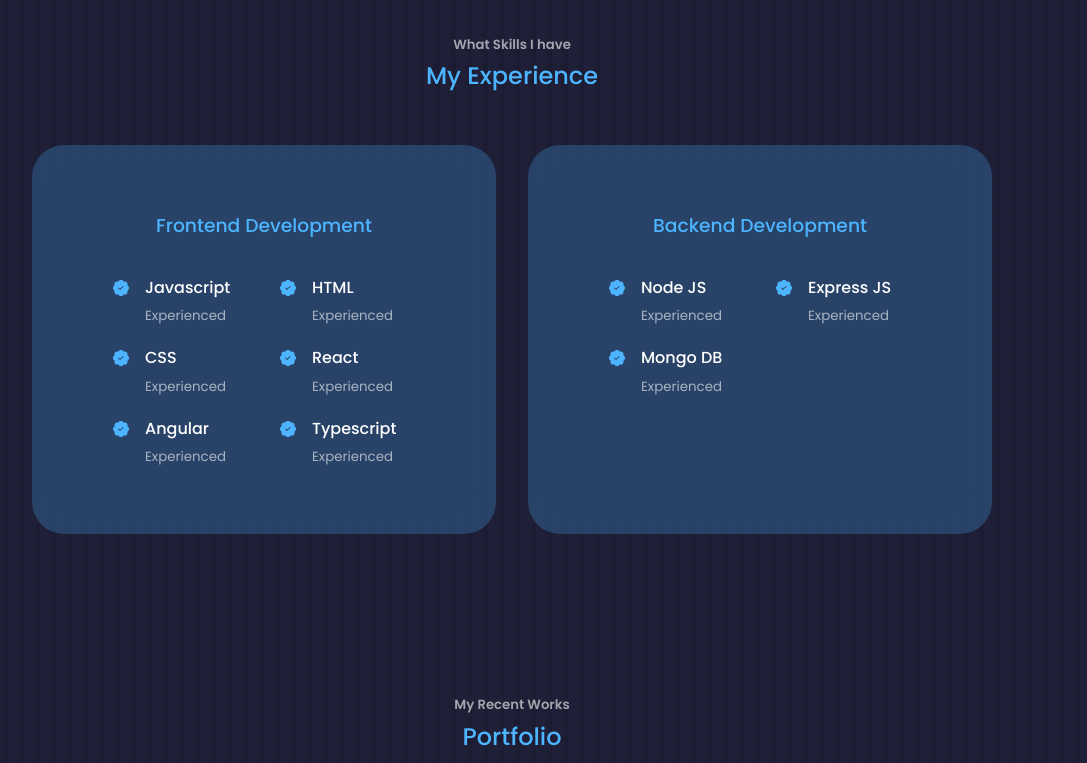
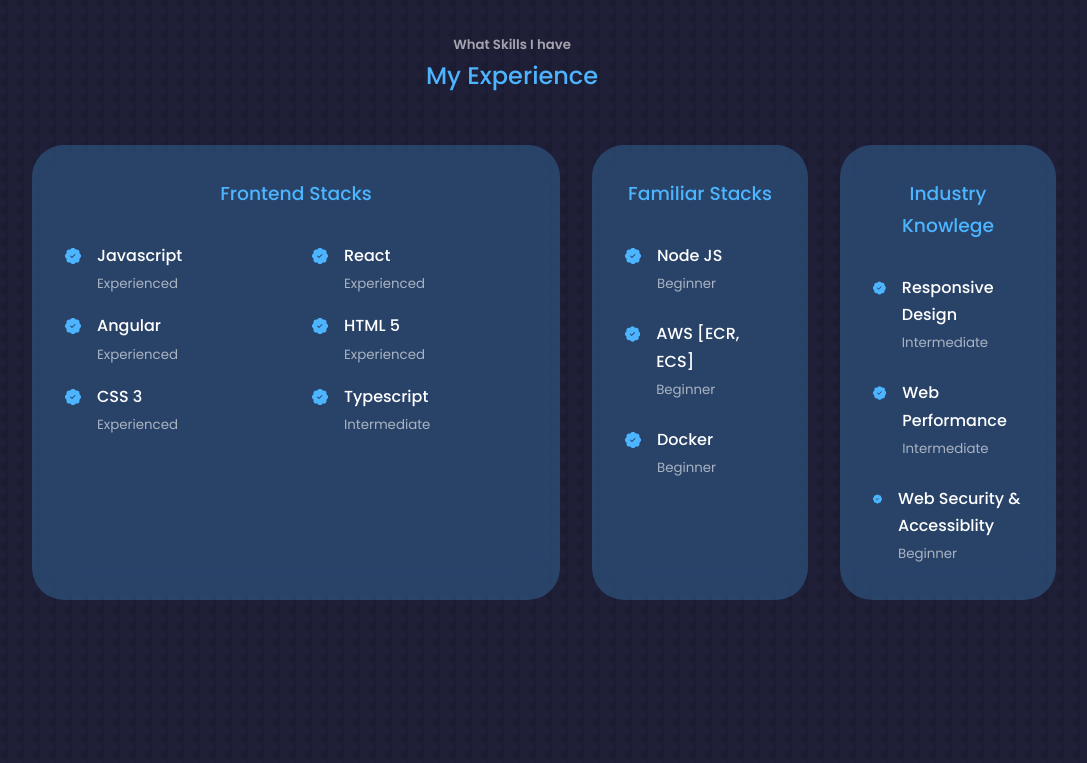
Before and after one commit to AnbarasanJ24/Portfolio-Anbarasan, a React (Create React App) app: page / in a window 1280 px wide. Shown: the part 1797-2560 px from the top of the page, without its empty margins (128-1215 px from the left). Built offline with nearby package versions, Linux system fonts and the light colour scheme.

Commit message:
Improved Experience Section

```diff
--- a/src/components/experience/Experience.jsx
+++ b/src/components/experience/Experience.jsx
@@ -1,6 +1,6 @@
 import React from 'react'
 import './experience.css'
-import { BsPatchCheckFill } from 'react-icons/bs'
+import { frontendSkills ,familiarSkills, industryKnowledge } from '../../data/skills';
 
 const Experience = () => {
   return (
@@ -10,78 +10,66 @@
 
       <div className="container experience__container">
         <div className="experience__frontend">
-          <h3>Frontend Development</h3>
+          <h3>Frontend Stacks</h3>
           <div className="experience__content">
-            <article className='experience__details'>
-              <BsPatchCheckFill className='experience__details-icon' />
+            {
+              frontendSkills.map(skill => {
+                let { id, icon, name, experience } = skill
+
+                return (
+                  <article className='experience__details' key={id}>
+                    {icon}
                     <div>
-              <h4>Javascript</h4>
-              <small className='text-light'>Experienced</small>
+                      <h4>{name}</h4>
+                      <small className='text-light'>{experience}</small>
                     </div>
                   </article>
-            <article className='experience__details'>
-              <BsPatchCheckFill className='experience__details-icon' />
-              <div>
-              <h4>HTML</h4>
-              <small className='text-light'>Experienced</small>
-              </div>
-            </article>
-            <article className='experience__details'>
-              <BsPatchCheckFill className='experience__details-icon' />
-              <div>
-              <h4>CSS</h4>
-              <small className='text-light'>Experienced</small>
-              </div>
-            </article>
-            <article className='experience__details'>
-              <BsPatchCheckFill className='experience__details-icon' />
-              <div>
-              <h4>React</h4>
-              <small className='text-light'>Experienced</small>
-              </div>
-            </article>
-            <article className='experience__details'>
-              <BsPatchCheckFill className='experience__details-icon' />
-              <div>
-              <h4>Angular</h4>
-              <small className='text-light'>Experienced</small>
-              </div>
-            </article>
-            <article className='experience__details'>
-              <BsPatchCheckFill className='experience__details-icon' />
-              <div>
-              <h4>Typescript</h4>
-              <small className='text-light'>Experienced</small>
-              </div>
-            </article>
+                )
+              })
+            }
           </div>
         </div>
 
 
-        <div className="experience__backend">
-          <h3>Backend Development</h3>
+        <div className="experience__others">
+          <h3>Familiar Stacks</h3>
           <div className="experience__content">
-            <article className='experience__details'>
-              <BsPatchCheckFill className='experience__details-icon' />
+          {
+              familiarSkills.map(skill => {
+                let { id, icon, name, experience } = skill
+
+                return (
+                  <article className='experience__details' key={id}>
+                    {icon}
                     <div>
-              <h4>Node JS</h4>
-              <small className='text-light'>Experienced</small>
+                      <h4>{name}</h4>
+                      <small className='text-light'>{experience}</small>
                     </div>
                   </article>
-            <article className='experience__details'>
-              <BsPatchCheckFill className='experience__details-icon' />
+                )
+              })
+            }
+          </div>
+        </div>
+
+        <div className="experience__others">
+          <h3>Industry Knowlege</h3>
+          <div className="experience__content">
+          {
+              industryKnowledge.map(skill => {
+                let { id, icon, name, experience } = skill
+
+                return (
+                  <article className='experience__details' key={id}>
+                    {icon}
                     <div>
-              <h4>Express JS</h4>
-              <small className='text-light'>Experienced</small>
+                      <h4>{name}</h4>
+                      <small className='text-light'>{experience}</small>
                     </div>
                   </article>
-            <article className='experience__details'>
-              <BsPatchCheckFill className='experience__details-icon' />
-              <div>
-              <h4>Mongo DB</h4>
-              <small className='text-light'>Experienced</small>
-              </div>
-            </article>
+                )
+              })
+            }
           </div>
         </div>
       </div>
--- a/src/components/experience/experience.css
+++ b/src/components/experience/experience.css
@@ -1,13 +1,13 @@
 .experience__container{
     display: grid;
-    grid-template-columns: repeat(2, 1fr);
+    grid-template-columns:55% 22.5% 22.5%;
     gap: 2rem;
     margin-top: 3rem;
 }
 
 .experience__container > div{
     background-color: #4db5ff40;
-    padding: 4rem 5rem;
+    padding: 2rem 2rem;
     border-radius: 2rem;
     border: 1px solid transparent;
     backdrop-filter: blur(15px);
@@ -26,11 +26,18 @@
     color: var(--color-primary);
 }
 
-.experience__content{
+.experience__frontend .experience__content{
     display: grid;
     grid-template-columns: 1fr 1fr;
     column-gap: 2rem;
     row-gap: 1rem;
+}
+
+.experience__others .experience__content{
+    grid-template-columns: 1fr;
+    display: flex;
+    flex-direction: column;
+    gap: 1.5rem;
 }
 
 .experience__details{
--- a/src/data/about-me.js
+++ b/src/data/about-me.js
@@ -6,7 +6,7 @@
         id: 1,
         icon : <FaAward className='about-icon' />,
         title : 'Experience',
-        description : '3+ Years Working on multiple products'
+        description : '3+ Years working on startup company'
     },
     {
         id: 2,
--- /dev/null
+++ b/src/data/skills.js
@@ -0,0 +1,80 @@
+import { BsPatchCheckFill } from 'react-icons/bs'
+export const frontendSkills = [
+    {
+        id: 1,
+        icon : <BsPatchCheckFill className='experience__details-icon' />,
+        name : 'Javascript',
+        experience: 'Experienced',
+    },
+    {
+        id: 2,
+        icon : <BsPatchCheckFill className='experience__details-icon' />,
+        name : 'React',
+        experience: 'Experienced',
+    },
+    {
+        id: 3,
+        icon : <BsPatchCheckFill className='experience__details-icon' />,
+        name : 'Angular',
+        experience: 'Experienced',
+    },
+    {
+        id: 4,
+        icon : <BsPatchCheckFill className='experience__details-icon' />,
+        name : 'HTML 5',
+        experience: 'Experienced',
+    },
+    {
+        id: 5,
+        icon : <BsPatchCheckFill className='experience__details-icon' />,
+        name : 'CSS 3',
+        experience: 'Experienced',
+    },
+    {
+        id: 6,
+        icon : <BsPatchCheckFill className='experience__details-icon' />,
+        name : 'Typescript',
+        experience: 'Intermediate',
+    }
+]
+
+export const familiarSkills = [
+    {
+        id: 1,
+        icon : <BsPatchCheckFill className='experience__details-icon' />,
+        name : 'Node JS',
+        experience: 'Beginner',
+    },
+    {
+        id: 2,
+        icon : <BsPatchCheckFill className='experience__details-icon' />,
+        name : 'AWS [ECR, ECS]',
+        experience: 'Beginner',
+    },
+    {
+        id: 3,
+        icon : <BsPatchCheckFill className='experience__details-icon' />,
+        name : 'Docker',
+        experience: 'Beginner',
+    }
+]
+export const industryKnowledge = [
+    {
+        id: 1,
+        icon : <BsPatchCheckFill className='experience__details-icon' />,
+        name : 'Responsive Design',
+        experience: 'Intermediate',
+    },
+    {
+        id: 2,
+        icon : <BsPatchCheckFill className='experience__details-icon' />,
+        name : 'Web Performance',
+        experience: 'Intermediate',
+    },
+    {
+        id: 3,
+        icon : <BsPatchCheckFill className='experience__details-icon' />,
+        name : 'Web Security & Accessiblity',
+        experience: 'Beginner',
+    }
+]
```
Lines whose indentation alone changed are shown as unchanged.
